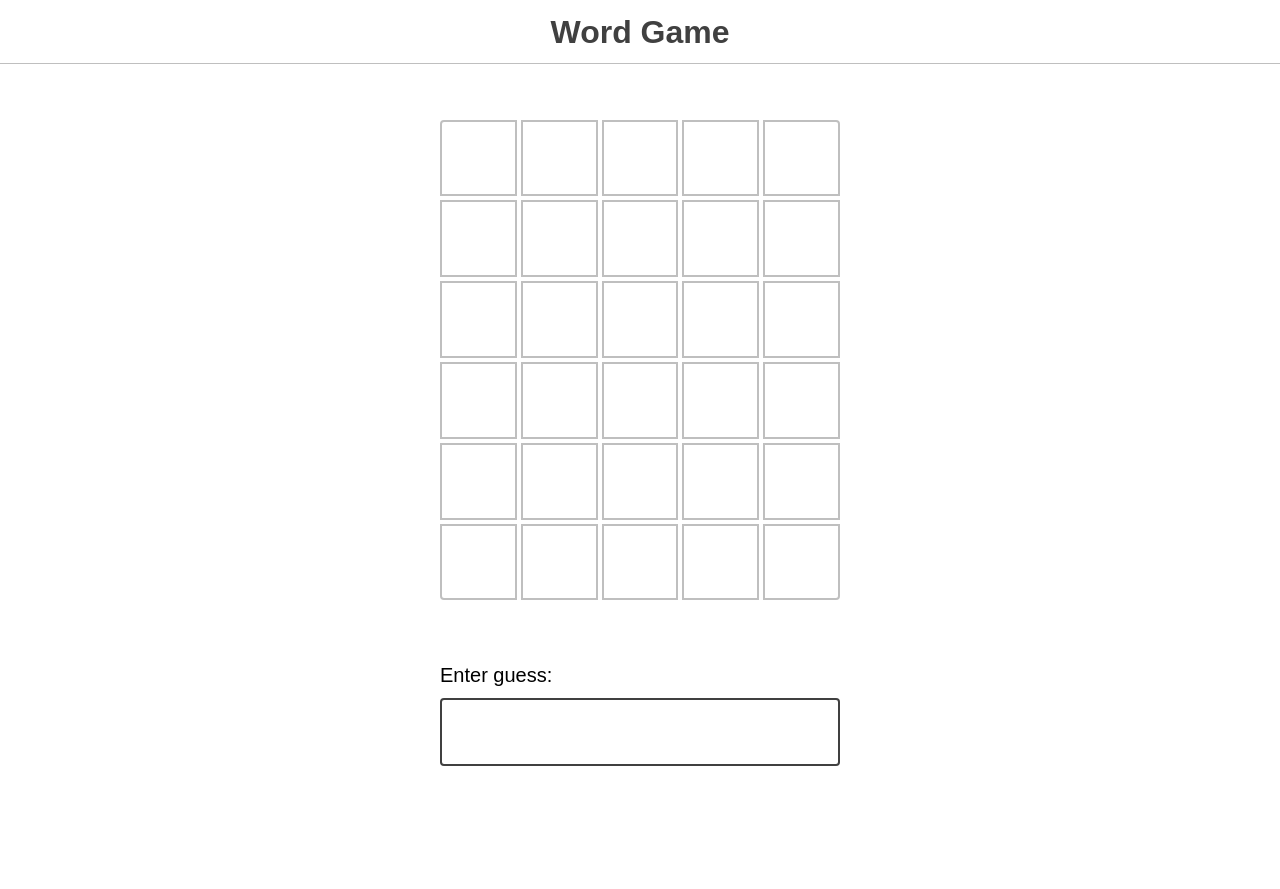
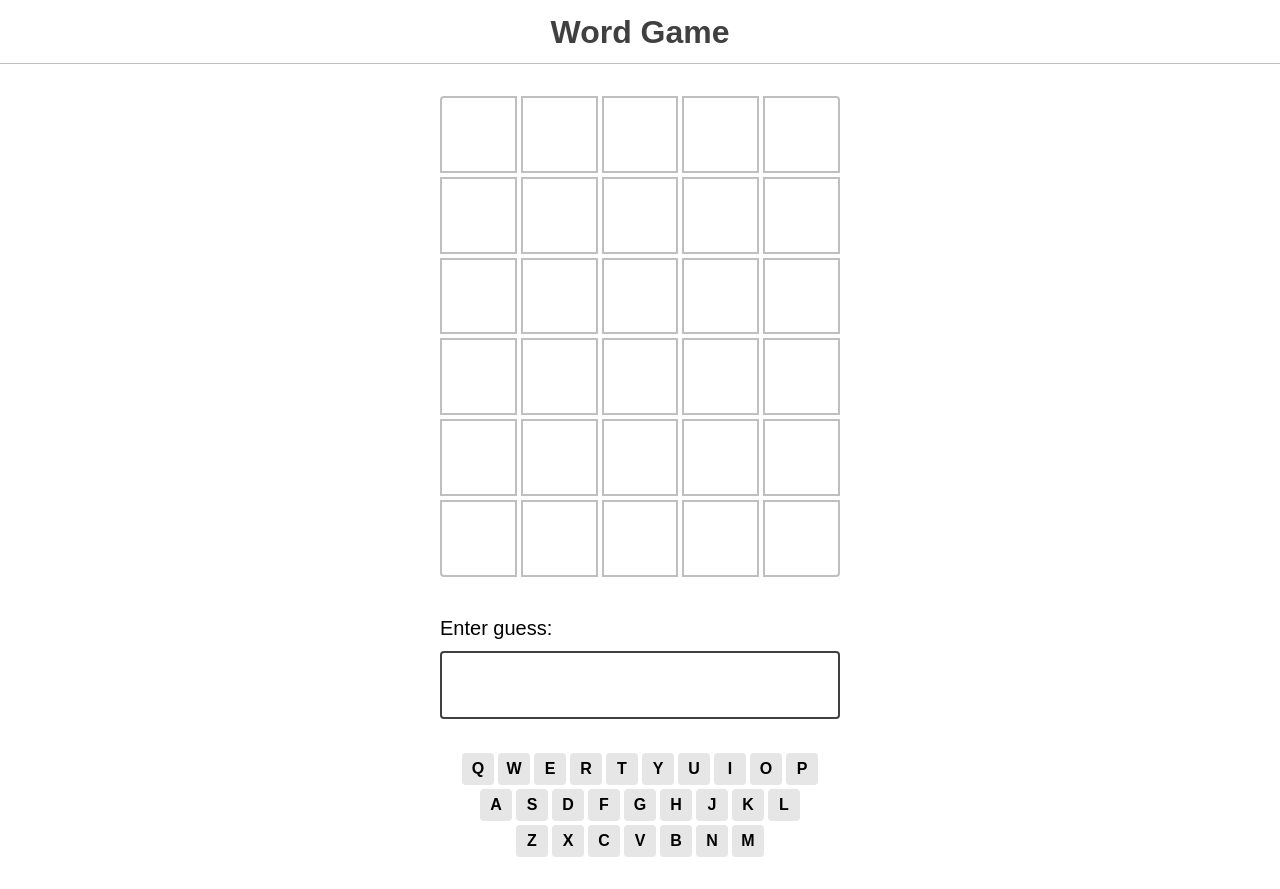
Before and after one commit to oleg-glushko/project-wordle, a React (Vite) app: page / in a window 1280 px wide. Before the commit the page ends 800 px from the top, so only its background shows below. Built offline with nearby package versions, Linux system fonts and the light colour scheme.

Commit message:
Add stretch excercise 1 solution

```diff
--- a/src/components/Game/Game.jsx
+++ b/src/components/Game/Game.jsx
@@ -6,6 +6,7 @@ import { NUM_OF_GUESSES_ALLOWED } from "../../constants";
 
 import GuessInput from '../GuessInput';
 import GuessesOutput from '../GuessesOutput';
+import Keyboard from '../Keyboard';
 
 // Pick a random word on every pageload.
 const answer = sample(WORDS);
@@ -13,7 +14,6 @@ const answer = sample(WORDS);
 console.info({ answer });
 
 function Game() {
-
     const [guesses, setGuesses] = useState([]);
     const [isWon, setWon] = useState(false);
 
@@ -40,6 +40,8 @@ function Game() {
         <>
             <GuessesOutput guesses={guesses} answer={answer} />
             <GuessInput handleNewGuess={handleNewGuess} isEnded={isEnded} />
+            <Keyboard guesses={guesses} answer={answer} />
+
             {isWon &&
                 <div className="happy banner">
                     <p>
@@ -54,9 +56,10 @@ function Game() {
                         Sorry, the correct answer is{' '}
                         <strong>{answer}</strong>.
                     </p>
-                </div>}
+                </div>
+            }
         </>
-    );
+    )
 }
 
 export default Game;
--- /dev/null
+++ b/src/components/Keyboard/Keyboard.jsx
@@ -0,0 +1,27 @@
+import { checkGuess, reduceLetterState } from "../../game-helpers";
+
+const letters = [..."QWERTYUIOPASDFGHJKLZXCVBNM".split("")];
+
+function Keys({ start, end, allLettersStates }) {
+    return (
+        <div className="keyboard-row">
+            {letters.slice(start, end).map(letter => {
+                const letterStyle = reduceLetterState(letter, allLettersStates);
+                return <p key={letter} className={`letter ${letterStyle}`}>{letter}</p>
+            })}
+        </div>)
+}
+
+function Keyboard({ guesses, answer }) {
+    const allLettersStates = guesses
+        .reduce((state, guess) => state.concat(checkGuess(guess, answer)), []);
+    return (
+        <div className="keyboard">
+            <Keys start={0} end={10} allLettersStates={allLettersStates} />
+            <Keys start={10} end={19} allLettersStates={allLettersStates} />
+            <Keys start={19} end={26} allLettersStates={allLettersStates} />
+        </div>
+    )
+}
+
+export default Keyboard;
--- /dev/null
+++ b/src/components/Keyboard/index.js
@@ -0,0 +1,2 @@
+export * from "./Keyboard";
+export { default } from "./Keyboard";
--- a/src/game-helpers.js
+++ b/src/game-helpers.js
@@ -53,3 +53,29 @@ export function checkGuess(guess, answer) {
 
     return result;
 }
+
+export function reduceLetterState(letter, allLettersStates) {
+    const thisLetterStates = allLettersStates.filter(item => item.letter === letter);
+    let status = "unused";
+    if (thisLetterStates.length === 0) return status;
+    if (thisLetterStates.length === 1) return thisLetterStates[0].status;
+
+    thisLetterStates.forEach(({ status: nextStatus }) => {
+        switch (nextStatus) {
+            case "incorrect":
+                if (status === "unused")
+                    status = "incorrect";
+                break;
+            case "misplaced":
+                if (status === "unused" || status === "incorrect")
+                    status = "misplaced";
+                break;
+            case "correct":
+                status = "correct";
+                break;
+            default:
+                throw new Error("State is invalid");
+        }
+    });
+    return status;
+}
--- a/src/styles.css
+++ b/src/styles.css
@@ -230,3 +230,39 @@ h1 {
     transform: translateY(0%);
   }
 }
+
+.keyboard {
+  display: flex;
+  flex-direction: column;
+  gap: 4px;
+}
+
+.keyboard-row {
+  display: flex;
+  justify-content: center;
+  gap: 4px;
+}
+
+.keyboard .letter {
+  width: 2rem;
+  height: 2rem;
+  border-radius: 4px;
+  display: grid;
+  place-content: center;
+  background: var(--color-gray-900);
+  font-size: 1rem;
+  font-weight: 600;
+}
+
+.keyboard .letter.correct {
+  background: var(--color-success);
+  color: white;
+}
+.keyboard .letter.incorrect {
+  background: var(--color-gray-300);
+  color: white;
+}
+.keyboard .letter.misplaced {
+  background: var(--color-warning);
+  color: white;
+}
```
Also changed, not shown: 3 other files (tests, documents, lock files or other folders).
